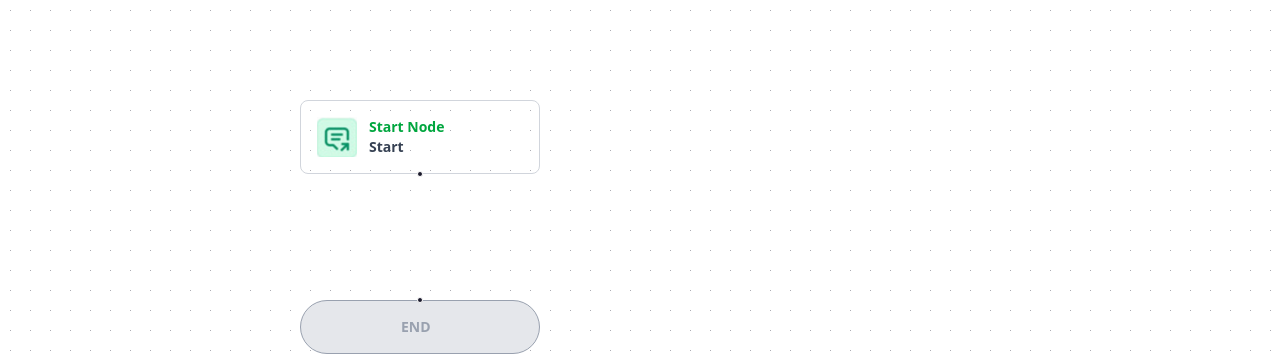
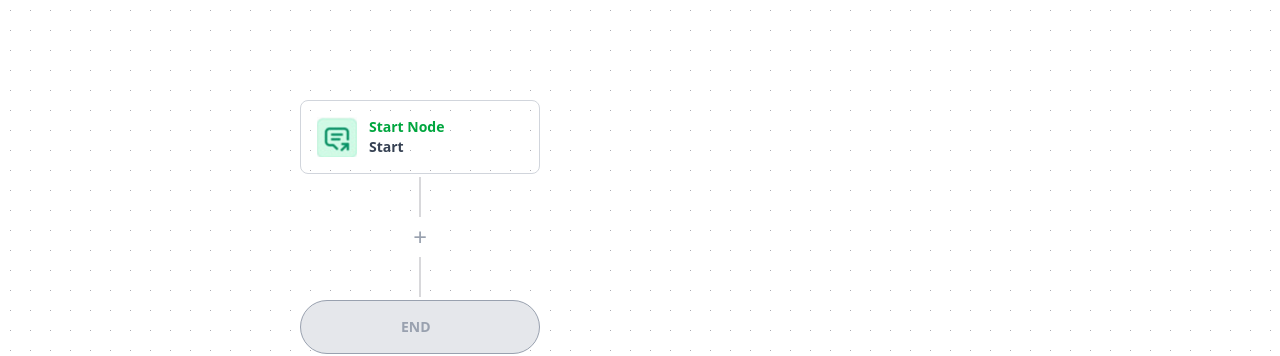
Before and after one commit to deniseLie/react-flow-frontend, a React (Create React App) app: page / in a window 1280 px wide. Shown: the top 356 px of the page. Built offline with nearby package versions, Linux system fonts and the light colour scheme.

Commit message:
lvl 1 done

```diff
--- a/src/App.tsx
+++ b/src/App.tsx
@@ -1,16 +1,15 @@
 import { useCallback, useState } from 'react';
 import {
-  addEdge,
+  ReactFlow,
   Background,
   Connection,
   Controls,
-  Edge,
-  ReactFlow,
   useEdgesState,
   useNodesState
 } from '@xyflow/react';
 import '@xyflow/react/dist/style.css';
 import { nodeTypes } from './CustomNodes';
+import { edgeTypes } from './CustomEdges';
 
 
 function App() {
@@ -18,10 +17,31 @@ function App() {
   const [nodes, setNodes, onNodesChange] = useNodesState(initialNodes);
   const [edges, setEdges, onEdgesChange] = useEdgesState(initialEdges);
 
-  const onConnect = useCallback(
-    (params: Edge | Connection) => setEdges((eds) => addEdge(params, eds)),
-    [setEdges],
-  )
+  // const onConnect = useCallback(
+  //   (connection: Connection) => {
+
+  //     const edge = {
+  //       id: `edge-${connection.source}-${connection.target}`,
+  //       source: connection.source,
+  //       target: connection.target,
+  //       type: 'addBtn',
+  //     }
+
+  //     setEdges((oldEdges) => [...oldEdges, edge]);
+
+  //   }, [setEdges],
+  // )
+
+  const handleAddConnection = (source: string, target: string) => {
+    // Logic to add a new edge
+    const newEdge = {
+      id: `edge-${source}-${target}`,
+      source: source,
+      target: target,
+      type: 'addBtn', // Use the custom edge type
+    };
+    setEdges((oldEdges) => [...oldEdges, newEdge]);
+  };
 
   return (
     <div style={{ height: '100vh', width: '100vw' }}>
@@ -29,9 +49,9 @@ function App() {
         nodes={nodes}
         edges={edges}
         nodeTypes={nodeTypes}
+        edgeTypes={edgeTypes}
         onNodesChange={onNodesChange}
         onEdgesChange={onEdgesChange}
-        onConnect={onConnect}
       >
         <Background />
         <Controls />
@@ -42,11 +62,11 @@ function App() {
 
 const initialNodes = [
   { id: 'start', data: { label: 'Start Node'}, position: {x: 300, y: 100}, type: 'start'},
-  { id: 'end', data: { label: 'END'}, position: {x: 300, y: 300}, type: 'end'},
+  { id: 'end', data: { label: 'End Node'}, position: {x: 300, y: 300}, type: 'end'},
 ]
 
 const initialEdges = [
-  { id: 'start-end', source: 'start', target: 'end', }
+  { id: 'edge-start-end', source: 'start', target: 'end', type: 'addBtn'}
 ]
 
 export default App;
--- /dev/null
+++ b/src/CustomEdges.tsx
@@ -0,0 +1,37 @@
+import { BaseEdge, EdgeLabelRenderer, EdgeProps, getStraightPath } from '@xyflow/react';
+
+export const AddBtnEdge: React.FC<EdgeProps> = ({ id, sourceX, sourceY, targetX, targetY }) => {
+    const [edgePath, labelX, labelY] = getStraightPath({ sourceX, sourceY, targetX, targetY });
+
+    // Calculate the middle of the edge to position the button
+    const midX = (sourceX + targetX) / 2;
+    const midY = (sourceY + targetY) / 2;
+
+    const handleClick = () => {
+        console.log("BUTTON CLICKED")
+    }
+
+    return (
+        <>
+            <BaseEdge id={id} path={edgePath} className='border-4 border-gray-400'/>
+            <EdgeLabelRenderer>
+                <button
+                    onClick={handleClick}
+                    style={{
+                        position: 'absolute',
+                        left: `${midX}px`,
+                        top: `${midY}px`,
+                        transform: `translate(-50%, -50%)`, // Center the button,
+                        pointerEvents: 'all',
+                    }}
+                >
+                    <p className='text-gray-400 text-2xl p-1 bg-white'>+</p>
+                </button>
+            </EdgeLabelRenderer>
+        </>
+    )
+}
+
+export const edgeTypes = {
+    addBtn: AddBtnEdge,
+}
--- a/src/CustomNodes.tsx
+++ b/src/CustomNodes.tsx
@@ -1,7 +1,7 @@
 import React from "react"
-import { Handle, NodeProps, Position } from "@xyflow/react"
+import { Handle, Position } from "@xyflow/react"
 
-export const StartNode: React.FC<NodeProps> = () => {
+export const StartNode: React.FC = () => {
     return (
         <div className="flex flex-row border border-solid border-gray-300 rounded-lg px-4 py-4 items-center space-x-3 w-60">
             {/* Image Placeholder */}
@@ -16,18 +16,18 @@ export const StartNode: React.FC<NodeProps> = () => {
             </div>
 
             {/* Connection Handle */}
-            <Handle type="source" position={Position.Bottom} className="bg-gray-500" />
+            <Handle type="source" position={Position.Bottom} style={{ visibility: 'hidden' }}/>
         </div>
     )
 }
 
-export const EndNode: React.FC<NodeProps> = () => {
+export const EndNode: React.FC = () => {
     return (
         <>
             <div className="border border-gray-400 rounded-4xl px-25 py-4 w-60 bg-gray-200">
                 <p className="text-gray-400 text-sm font-semibold">END</p>
             </div>
-            <Handle type="source" position={Position.Top} />
+            <Handle type="target" position={Position.Top} style={{ visibility: 'hidden' }}/>
         </>
     )
 }
--- a/src/output.css
+++ b/src/output.css
@@ -3,6 +3,11 @@
 @supports ((-webkit-hyphens: none) and (not (margin-trim: inline))) or ((-moz-orient: inline) and (not (color:rgb(from red r g b)))) {
   @layer base {
     *, ::before, ::after, ::backdrop {
+      --tw-rotate-x: rotateX(0);
+      --tw-rotate-y: rotateY(0);
+      --tw-rotate-z: rotateZ(0);
+      --tw-skew-x: skewX(0);
+      --tw-skew-y: skewY(0);
       --tw-space-x-reverse: 0;
       --tw-border-style: solid;
       --tw-font-weight: initial;
@@ -18,12 +23,15 @@
       "Courier New", monospace;
     --color-green-100: oklch(96.2% 0.044 156.743);
     --color-green-600: oklch(62.7% 0.194 149.214);
+    --color-blue-500: oklch(62.3% 0.214 259.815);
     --color-gray-100: oklch(96.7% 0.003 264.542);
     --color-gray-200: oklch(92.8% 0.006 264.531);
     --color-gray-300: oklch(87.2% 0.01 258.338);
     --color-gray-400: oklch(70.7% 0.022 261.325);
     --color-gray-500: oklch(55.1% 0.027 264.364);
     --color-gray-700: oklch(37.3% 0.034 259.733);
+    --color-black: #000;
+    --color-white: #fff;
     --spacing: 0.25rem;
     --text-xs: 0.75rem;
     --text-xs--line-height: calc(1 / 0.75);
@@ -33,6 +41,12 @@
     --text-base--line-height: calc(1.5 / 1);
     --text-lg: 1.125rem;
     --text-lg--line-height: calc(1.75 / 1.125);
+    --text-xl: 1.25rem;
+    --text-xl--line-height: calc(1.75 / 1.25);
+    --text-2xl: 1.5rem;
+    --text-2xl--line-height: calc(2 / 1.5);
+    --text-3xl: 1.875rem;
+    --text-3xl--line-height: calc(2.25 / 1.875);
     --font-weight-semibold: 600;
     --font-weight-bold: 700;
     --radius-md: 0.375rem;
@@ -188,8 +202,20 @@
   }
 }
 @layer utilities {
+  .absolute {
+    position: absolute;
+  }
+  .top-10 {
+    top: calc(var(--spacing) * 10);
+  }
+  .left-10 {
+    left: calc(var(--spacing) * 10);
+  }
   .flex {
     display: flex;
+  }
+  .hidden {
+    display: none;
   }
   .table {
     display: table;
@@ -236,6 +262,12 @@
   .border-collapse {
     border-collapse: collapse;
   }
+  .transform {
+    transform: var(--tw-rotate-x) var(--tw-rotate-y) var(--tw-rotate-z) var(--tw-skew-x) var(--tw-skew-y);
+  }
+  .cursor-pointer {
+    cursor: pointer;
+  }
   .resize {
     resize: both;
   }
@@ -255,6 +287,9 @@
       margin-inline-end: calc(calc(var(--spacing) * 3) * calc(1 - var(--tw-space-x-reverse)));
     }
   }
+  .rounded {
+    border-radius: 0.25rem;
+  }
   .rounded-2xl {
     border-radius: var(--radius-2xl);
   }
@@ -263,6 +298,9 @@
   }
   .rounded-4xl {
     border-radius: var(--radius-4xl);
+  }
+  .rounded-full {
+    border-radius: calc(infinity * 1px);
   }
   .rounded-lg {
     border-radius: var(--radius-lg);
@@ -285,6 +323,14 @@
     border-style: var(--tw-border-style);
     border-width: 2px;
   }
+  .border-4 {
+    border-style: var(--tw-border-style);
+    border-width: 4px;
+  }
+  .border-none {
+    --tw-border-style: none;
+    border-style: none;
+  }
   .border-solid {
     --tw-border-style: solid;
     border-style: solid;
@@ -298,6 +344,9 @@
   .border-gray-500 {
     border-color: var(--color-gray-500);
   }
+  .bg-blue-500 {
+    background-color: var(--color-blue-500);
+  }
   .bg-gray-100 {
     background-color: var(--color-gray-100);
   }
@@ -307,11 +356,32 @@
   .bg-gray-300 {
     background-color: var(--color-gray-300);
   }
+  .bg-gray-400 {
+    background-color: var(--color-gray-400);
+  }
   .bg-gray-500 {
     background-color: var(--color-gray-500);
   }
   .bg-green-100 {
     background-color: var(--color-green-100);
+  }
+  .bg-transparent {
+    background-color: transparent;
+  }
+  .bg-white {
+    background-color: var(--color-white);
+  }
+  .p-1 {
+    padding: calc(var(--spacing) * 1);
+  }
+  .p-2 {
+    padding: calc(var(--spacing) * 2);
+  }
+  .p-3 {
+    padding: calc(var(--spacing) * 3);
+  }
+  .p-4 {
+    padding: calc(var(--spacing) * 4);
   }
   .px-4 {
     padding-inline: calc(var(--spacing) * 4);
@@ -343,6 +413,14 @@
   .pr-20 {
     padding-right: calc(var(--spacing) * 20);
   }
+  .text-2xl {
+    font-size: var(--text-2xl);
+    line-height: var(--tw-leading, var(--text-2xl--line-height));
+  }
+  .text-3xl {
+    font-size: var(--text-3xl);
+    line-height: var(--tw-leading, var(--text-3xl--line-height));
+  }
   .text-base {
     font-size: var(--text-base);
     line-height: var(--tw-leading, var(--text-base--line-height));
@@ -355,6 +433,10 @@
     font-size: var(--text-sm);
     line-height: var(--tw-leading, var(--text-sm--line-height));
   }
+  .text-xl {
+    font-size: var(--text-xl);
+    line-height: var(--tw-leading, var(--text-xl--line-height));
+  }
   .text-xs {
     font-size: var(--text-xs);
     line-height: var(--tw-leading, var(--text-xs--line-height));
@@ -366,6 +448,9 @@
   .font-semibold {
     --tw-font-weight: var(--font-weight-semibold);
     font-weight: var(--font-weight-semibold);
+  }
+  .text-black {
+    color: var(--color-black);
   }
   .text-gray-200 {
     color: var(--color-gray-200);
@@ -385,6 +470,9 @@
   .text-green-600 {
     color: var(--color-green-600);
   }
+  .text-white {
+    color: var(--color-white);
+  }
   .underline {
     text-decoration-line: underline;
   }
@@ -392,6 +480,31 @@
     outline-style: var(--tw-outline-style);
     outline-width: 1px;
   }
+}
+@property --tw-rotate-x {
+  syntax: "*";
+  inherits: false;
+  initial-value: rotateX(0);
+}
+@property --tw-rotate-y {
+  syntax: "*";
+  inherits: false;
+  initial-value: rotateY(0);
+}
+@property --tw-rotate-z {
+  syntax: "*";
+  inherits: false;
+  initial-value: rotateZ(0);
+}
+@property --tw-skew-x {
+  syntax: "*";
+  inherits: false;
+  initial-value: skewX(0);
+}
+@property --tw-skew-y {
+  syntax: "*";
+  inherits: false;
+  initial-value: skewY(0);
 }
 @property --tw-space-x-reverse {
   syntax: "*";
```
